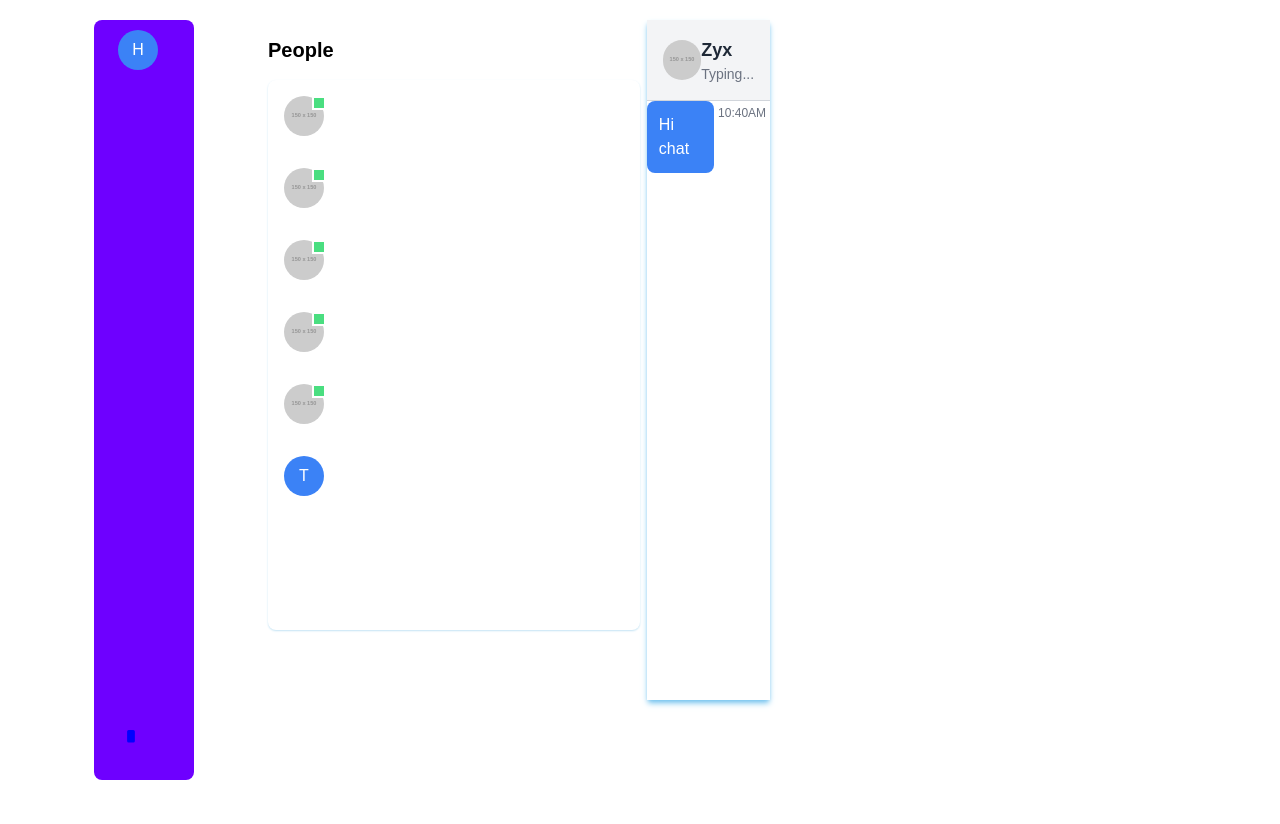
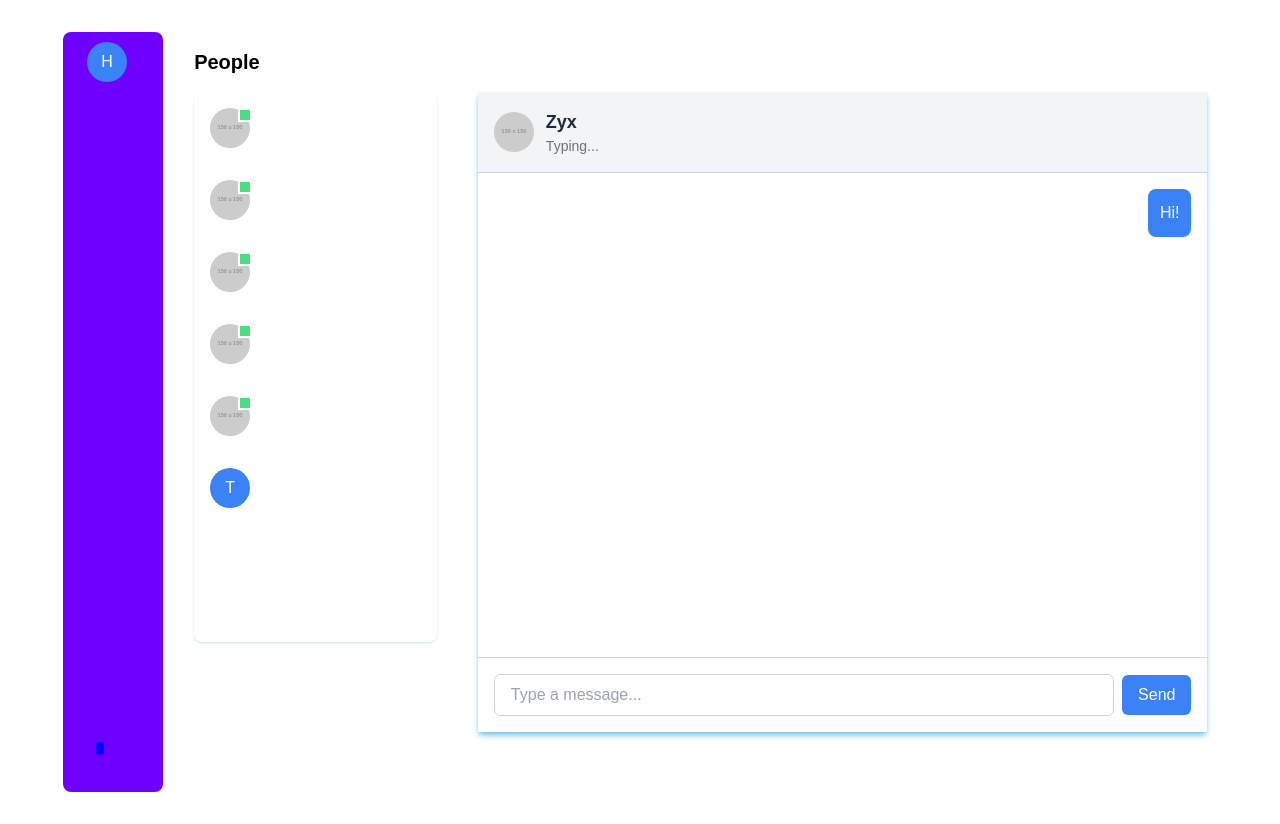
Before and after one commit to Ebtesham-21/clean-chat-client, a Next.js app: page / in a window 1280 px wide. Before the commit the page ends 800 px from the top, so only its background shows below. Built offline with nearby package versions, Linux system fonts and the light colour scheme.

Commit message:
chat added

```diff
--- a/src/app/page.tsx
+++ b/src/app/page.tsx
@@ -7,14 +7,14 @@ export default function Home() {
   return (
     <div >
       <div className="p-[20px]">
-          <div className="flex">
+          <div className="flex p-3">
               <div className="w-[20%]  flex justify-center">
                   <Sidebar/>
               </div>
               <div className="w-[30%] h-[95vh]    flex justify-center">
                   <Users/>
               </div>
-              <div className="w-100% h-[95vh] flex justify-center">
+              <div className="w-[100%] h-[95vh] items-center flex justify-center">
                   <Chat/>
               </div>
 
--- a/src/app/ui/chat/index.tsx
+++ b/src/app/ui/chat/index.tsx
@@ -1,49 +1,60 @@
-import React from 'react'
+import React from 'react';
 
 const Chat = () => {
-    const user = {id: "5", name: "Zyx", profileImage: "https://via.placeholder.com/150"};
+  const user = {
+    id: "5",
+    name: "Zyx",
+    profileImage: "https://via.placeholder.com/150"
+  };
+
   return (
-   <div className='w-[90%] h-[85vh] lg:block bg-white shadow-md shadow-[#79c5ef]'>
+    <div className='w-[90%] h-[80vh] bg-white shadow-md shadow-[#79c5ef] flex flex-col'>
+      {/* Header */}
       <div className='flex items-center p-4 bg-gray-100 border-b border-gray-300'>
-            <div>
-                {user?.profileImage?(<img
-                    src={user?.profileImage}
-                    alt={user?.name}
+        {user?.profileImage ? (
+          <img
+            src={user.profileImage}
+            alt={user.name}
             className='h-10 w-10 rounded-full object-cover mr-3'
-                />):(
+          />
+        ) : (
           <div className='h-10 w-10 flex items-center justify-center bg-blue-500 rounded-full text-white mr-3'>
             {user?.name?.charAt(0).toUpperCase()}
           </div>
         )}
+        <div>
+          <h2 className='text-lg font-semibold text-gray-800'>{user.name}</h2>
+          <p className='text-sm text-gray-500'>Typing...</p>
         </div>
-            <div>
-                <h2 className='text-lg font-semibold text-gray-800'>
-                    {user?.name}
-                </h2>
-                <p className='text-sm text-gray-500'>
-                    Typing...
-                </p>
       </div>
 
+      {/* Chat Messages */}
+      <div className='flex-1 overflow-y-auto p-4 space-y-4'>
+        <div className='flex justify-end'>
+          <div className='bg-blue-500 text-white p-3 rounded-lg relative'>
+            Hi!
           </div>
-        <div className='flex justify-end'>
-            <div className='bg-blue-500 text-white  p-3 rounded-lg max-w-xs relative'>
-                <p>Hi chat</p>
-
-
         </div>
-            <span className='text-xs text-gray-500 bottom-0 float-right p-1'>
-
-                    10:40AM
-
-            </span>
-
+        {/* Add more messages here */}
       </div>
 
+      {/* Message Input - sticks to bottom */}
+      <div className='p-4 bg-white border-t border-gray-300'>
+        <form className='flex items-center space-x-2'>
+          <input
+            className='flex-1 border border-gray-300 rounded-md px-4 py-2 focus:outline-none focus:ring-2 focus:ring-blue-400'
+            placeholder='Type a message...'
+          />
+          <button
+            type='submit'
+            className='px-4 py-2 bg-blue-500 text-white rounded-md hover:bg-blue-600'
+          >
+            Send
+          </button>
+        </form>
+      </div>
+    </div>
+  );
+};
 
-   </div>
-
-  )
-}
-
-export default Chat
+export default Chat;
```
Lines whose indentation alone changed are shown as unchanged.
